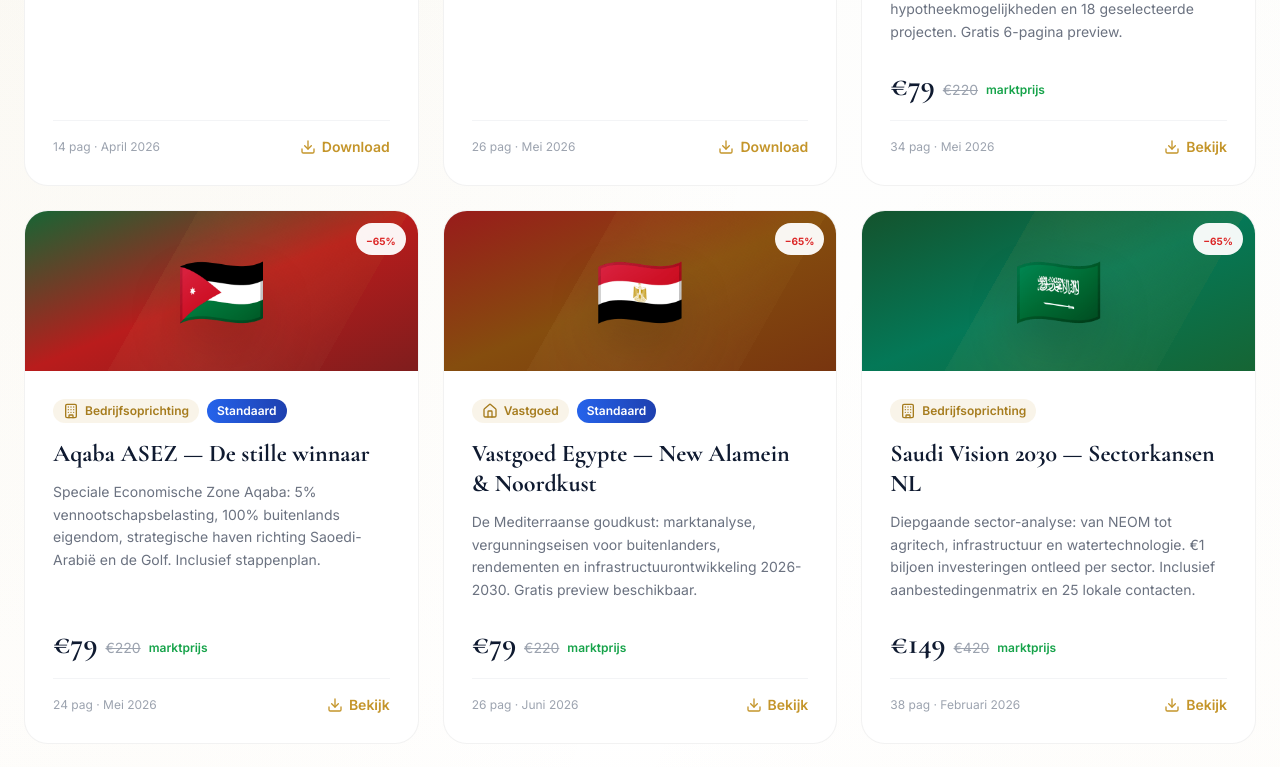
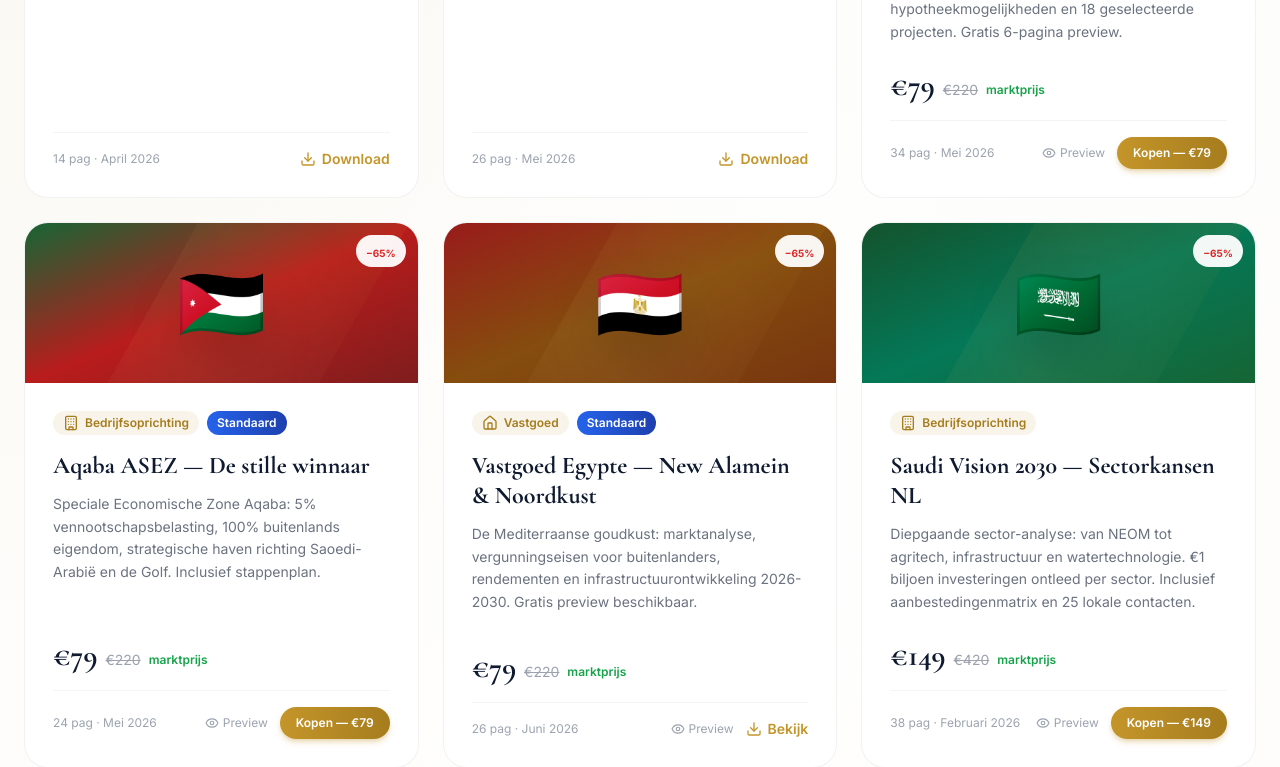
Before and after one commit to holistis/arabdutch, a React (Vite) app: page /inzichten in a window 1280 px wide. Shown: the part 2900-3667 px from the top of the page. Built offline with nearby package versions, Linux system fonts and the light colour scheme; no server answers.

Commit message:
feat: Stripe betaallinks gekoppeld aan alle rapporten + Preview/Kopen knoppen

```diff
--- a/src/pages/Inzichten.tsx
+++ b/src/pages/Inzichten.tsx
@@ -1,6 +1,6 @@
 import React, { useEffect, useState } from "react";
 import { motion } from "framer-motion";
-import { ArrowRight, Download, FileText, Globe, TrendingUp, Building, Home as HomeIcon, Users, BookOpen, Sparkles } from "lucide-react";
+import { ArrowRight, Download, FileText, Globe, TrendingUp, Building, Home as HomeIcon, Users, BookOpen, Sparkles, Eye } from "lucide-react";
 import { Link } from "react-router-dom";
 import LeadCaptureModal from "../components/LeadCaptureModal";
 import LuxeHero from "../components/LuxeHero";
@@ -89,6 +89,7 @@
     beschrijving: "De meest complete vastgoedgids voor Marokko: marktanalyse en rendementen per stad (Casablanca, Rabat, Marrakech, Tanger, Agadir, Fes), koopprocedure voor Nederlanders stap voor stap, belasting & notariskosten, hypotheekmogelijkheden en 18 geselecteerde projecten. Gratis 6-pagina preview.",
     land: "marokko", landNaam: "Marokko", vlag: "🇲🇦",
     categorie: "vastgoed", isGratis: false, paginas: 34, datum: "Mei 2026", prijs: "€79", marktPrijs: "€220", tier: "standaard",
+    stripeUrl: "https://buy.stripe.com/14A00j3XW2oHdqe3yj7ok00",
   },
   {
     slug: "jordanie-asez-vrije-zone",
@@ -96,6 +97,7 @@
     beschrijving: "Speciale Economische Zone Aqaba: 5% vennootschapsbelasting, 100% buitenlands eigendom, strategische haven richting Saoedi-Arabië en de Golf. Inclusief stappenplan.",
     land: "jordanie", landNaam: "Jordanië", vlag: "🇯🇴",
     categorie: "bedrijfsoprichting", isGratis: false, paginas: 24, datum: "Mei 2026", prijs: "€79", marktPrijs: "€220", tier: "standaard",
+    stripeUrl: "https://buy.stripe.com/dRmfZh0LKaVd99Y5Gr7ok01",
   },
   {
     slug: "egypte-vastgoed-mar-mediterranee",
@@ -112,6 +114,7 @@
     beschrijving: "Diepgaande sector-analyse: van NEOM tot agritech, infrastructuur en watertechnologie. €1 biljoen investeringen ontleed per sector. Inclusief aanbestedingenmatrix en 25 lokale contacten.",
     land: "saoedi-arabie", landNaam: "Saoedi-Arabië", vlag: "🇸🇦",
     categorie: "bedrijfsoprichting", isGratis: false, paginas: 38, datum: "Februari 2026", prijs: "€149", marktPrijs: "€420", tier: "diepgaand",
+    stripeUrl: "https://buy.stripe.com/14A3cv664fbt3PE1qb7ok02",
   },
   {
     slug: "qatar-financial-centre-gids",
@@ -119,6 +122,7 @@
     beschrijving: "Volledige procedure voor Nederlandse ondernemers: QFC vs Free Zone, kapitaaleisen, belasting (10%), residency, bankvoorkeuren en compliance. Stap-voor-stap met juridische templates.",
     land: "qatar", landNaam: "Qatar", vlag: "🇶🇦",
     categorie: "bedrijfsoprichting", isGratis: false, paginas: 34, datum: "Juni 2026", prijs: "€149", marktPrijs: "€420", tier: "diepgaand",
+    stripeUrl: "https://buy.stripe.com/dRm28r9ig4wP4TIgl57ok03",
   },
   {
     slug: "oman-2040-nederlandse-kansen",
@@ -126,6 +130,7 @@
     beschrijving: "Geen Dubai-prijzen, wél strategische ligging. Sectoren: logistiek (Duqm), toerisme, mining en visserij. Belasting, residency, partnerstructuren en 15 geverifieerde lokale contacten.",
     land: "oman", landNaam: "Oman", vlag: "🇴🇲",
     categorie: "bedrijfsoprichting", isGratis: false, paginas: 36, datum: "Juni 2026", prijs: "€149", marktPrijs: "€420", tier: "diepgaand",
+    stripeUrl: "https://buy.stripe.com/eVq3cv7a8bZh0Ds4Cn7ok04",
   },
 
   // === €249 PREMIUM ===
@@ -135,6 +140,7 @@
     beschrijving: "Premium strategische gids: alle 23 sectoren, €5 miljard aan stadia/HSR/hotels/luchthavens, tendering-procedures, 40+ lokale partnerprofielen, juridische templates en regionale prioriteiten Casablanca-Tanger-Marrakech-Agadir.",
     land: "marokko", landNaam: "Marokko", vlag: "🇲🇦",
     categorie: "bedrijfsoprichting", isGratis: false, paginas: 56, datum: "Juni 2026", prijs: "€249", marktPrijs: "€700", tier: "premium",
+    stripeUrl: "https://buy.stripe.com/fZueVddyw2oH71Q0m77ok05",
   },
   {
     slug: "irak-wederopbouw-nederlandse-bedrijven",
@@ -142,6 +148,7 @@
     beschrijving: "Premium-rapport: $88 miljard aan aanbestedingen tot 2030. Sectoren waterzuivering, energie, telecom, infrastructuur — gefocust op Koerdistan en Basra. Risk-rating per provincie, 30+ contacten, juridische analyse en sectie security/operations.",
     land: "irak", landNaam: "Irak", vlag: "🇮🇶",
     categorie: "bedrijfsoprichting", isGratis: false, paginas: 52, datum: "Juni 2026", prijs: "€249", marktPrijs: "€700", tier: "premium",
+    stripeUrl: "https://buy.stripe.com/3cI6oH7a80gz5XMfh17ok06",
   },
   {
     slug: "vision-2030-vs-2040-vergelijking",
@@ -149,6 +156,7 @@
     beschrijving: "De ultieme keuzegids: KSA, VAE, Qatar of Oman — welk land past bij welk type Nederlands bedrijf? Volledige beslismatrix, kosten-baten per sector, 50+ contacten regionaal, en ArabDutch's eigen positioneringsraamwerk.",
     land: "algemeen", landNaam: "Golfregio", vlag: "🕌",
     categorie: "bedrijfsoprichting", isGratis: false, paginas: 48, datum: "Mei 2026", prijs: "€249", marktPrijs: "€700", tier: "premium",
+    stripeUrl: "https://buy.stripe.com/6oUfZhcus4wP3PEgl57ok07",
   },
 ];
 
@@ -310,13 +318,40 @@
 
                   <div className="flex items-center justify-between pt-4 border-t border-gray-100">
                     <span className="text-gray-400 text-xs">{r.paginas} pag · {r.datum}</span>
-                    <button
-                      onClick={() => setModalRapport(r)}
-                      className="flex items-center gap-1.5 text-gold-500 hover:text-gold-600 font-semibold text-sm transition-colors group-hover:gap-2"
-                    >
-                      <Download className="w-4 h-4" />
-                      {r.isGratis ? "Download" : "Bekijk"}
-                    </button>
+                    <div className="flex items-center gap-3">
+                      {!r.isGratis && (
+                        <button
+                          onClick={() => setModalRapport(r)}
+                          className="flex items-center gap-1 text-gray-400 hover:text-gray-600 text-xs transition-colors"
+                        >
+                          <Eye className="w-3.5 h-3.5" /> Preview
+                        </button>
+                      )}
+                      {r.isGratis ? (
+                        <button
+                          onClick={() => setModalRapport(r)}
+                          className="flex items-center gap-1.5 text-gold-500 hover:text-gold-600 font-semibold text-sm transition-colors"
+                        >
+                          <Download className="w-4 h-4" /> Download
+                        </button>
+                      ) : (r as any).stripeUrl ? (
+                        <a
+                          href={(r as any).stripeUrl}
+                          target="_blank"
+                          rel="noopener noreferrer"
+                          className="flex items-center gap-1.5 bg-gradient-to-r from-gold-500 to-gold-600 hover:from-gold-400 hover:to-gold-500 text-white font-semibold text-xs px-4 py-2 rounded-full transition-all shadow-md shadow-gold-500/30"
+                        >
+                          Kopen — {r.prijs}
+                        </a>
+                      ) : (
+                        <button
+                          onClick={() => setModalRapport(r)}
+                          className="flex items-center gap-1.5 text-gold-500 hover:text-gold-600 font-semibold text-sm transition-colors"
+                        >
+                          <Download className="w-4 h-4" /> Bekijk
+                        </button>
+                      )}
+                    </div>
                   </div>
                 </div>
               </motion.div>
```
